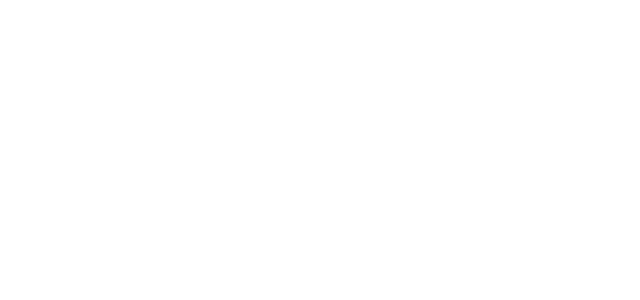
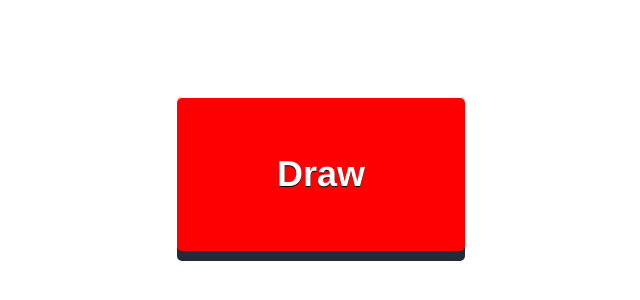
Before and after one commit to faridsafwan/weddie-best-dress-vote, a Nuxt app: page /button in a window 1280 px wide. Before the commit this address had no page. Shown: the part 238-538 px from the top of the page, without its empty margins (319-959 px from the left). Built offline with nearby package versions, Linux system fonts and the light colour scheme.

Commit message:
button page

```diff
--- /dev/null
+++ b/pages/button.vue
@@ -0,0 +1,166 @@
+<template>
+  <div class="center-container">
+    <!-- <v-btn
+      class="ma-2"
+      :loading="loading4"
+      :disabled="loading4"
+      color="info"
+      @click="loader = 'loading4'"
+      x-large
+      style="height: 80px; min-width: 134px"
+    >
+      PLAY
+      <template v-slot:loader>
+        <span class="custom-loader">
+          <v-icon light>mdi-cached</v-icon>
+        </span>
+      </template>
+    </v-btn> -->
+    <button class="dummy-button">Draw</button>
+  </div>
+</template>
+
+<script>
+export default {
+  data() {
+    return {
+      loader: null,
+      loading: false,
+      loading2: false,
+      loading3: false,
+      loading4: false,
+      loading5: false,
+    };
+  },
+  methods: {
+    // buttonClick() {
+    //   alert('Button clicked!');
+    // },
+  },
+  watch: {
+    loader() {
+      const l = this.loader;
+      this[l] = !this[l];
+
+      setTimeout(() => (this[l] = false), 3000);
+
+      this.loader = null;
+    },
+  },
+};
+</script>
+
+<style>
+.center-container {
+  display: flex;
+  justify-content: center;
+  align-items: center;
+  height: 100vh; /* Set the height to 100% of the viewport height */
+}
+
+.styled-button {
+  font-size: 24px; /* Set the font size */
+  padding: 20px 40px; /* Set padding to make the button larger */
+  background-color: #4caf50; /* Set the background color */
+  color: #ffffff; /* Set the text color */
+  border-radius: 10px; /* Add border-radius for rounded corners */
+  cursor: pointer; /* Add pointer cursor on hover */
+  transition: background-color 0.3s ease; /* Add a smooth transition for background color */
+}
+
+.styled-button:hover {
+  background-color: #45a049; /* Change background color on hover */
+}
+
+  .dummy-button{
+    position:relative;
+    display:inline-block;
+    margin:20px;
+  }
+
+  .dummy-button{
+    color:white;
+    font-family:Helvetica, sans-serif;
+    font-weight:bold;
+    font-size:36px;
+    text-align: center;
+    text-decoration:none;
+    background-color: red;
+    display:block;
+    position:relative;
+    padding: 50px 100px;
+
+    -webkit-tap-highlight-color: rgba(0, 0, 0, 0);
+    text-shadow: 0px 1px 0px #000;
+    filter: dropshadow(color=#000, offx=0px, offy=1px);
+
+    -webkit-box-shadow:inset 0 1px 0 #F9F6EE, 0 10px 0 #232b38;
+    -moz-box-shadow:inset 0 1px 0 #F9F6EE, 0 10px 0 #232b38;
+    box-shadow:inset 0 1px 0 #F9F6EE, 0 10px 0 #232b38;
+
+    -webkit-border-radius: 5px;
+    -moz-border-radius: 5px;
+    border-radius: 5px;
+  }
+
+  .dummy-button:active{
+    top:10px;
+    background-color:#2557AF;
+
+    -webkit-box-shadow:inset 0 1px 0 #F9F6EE, inset 0 -3px 0 #2558af6a;
+    -moz-box-shadow:inset 0 1px 0 #F9F6EE, inset 0 -3pxpx 0 #2558af6a;
+    box-shadow:inset 0 1px 0 #F9F6EE, inset 0 -3px 0 #2558af6a;
+  }
+
+  .dummy-button:after{
+    content:"";
+    height:100%;
+    width:100%;
+    padding:4px;
+    position: absolute;
+    bottom:-15px;
+    left:-4px;
+    z-index:-1;
+    background-color:#2B1800;
+    -webkit-border-radius: 5px;
+    -moz-border-radius: 5px;
+    border-radius: 5px;
+  }
+
+/* .custom-loader {
+  animation: loader 1s infinite;
+  display: flex;
+}
+@-moz-keyframes loader {
+  from {
+    transform: rotate(0);
+  }
+  to {
+    transform: rotate(360deg);
+  }
+}
+@-webkit-keyframes loader {
+  from {
+    transform: rotate(0);
+  }
+  to {
+    transform: rotate(360deg);
+  }
+}
+@-o-keyframes loader {
+  from {
+    transform: rotate(0);
+  }
+  to {
+    transform: rotate(360deg);
+  }
+}
+@keyframes loader {
+  from {
+    transform: rotate(0);
+  }
+  to {
+    transform: rotate(360deg);
+  }
+} */
+</style>
```
